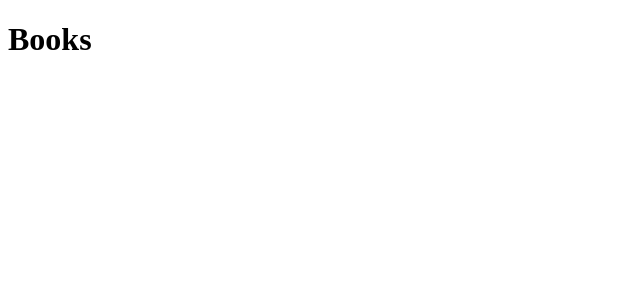
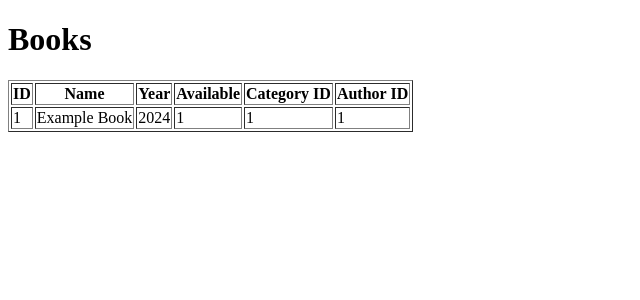
Before and after one commit to VoranReygetov/Python-WEB-1-lab, a FastAPI app: page /book-list in a window 1280 px wide. Shown: the top 300 px of the page, without its empty margins (0-640 px from the left). Run offline with FastAPI, Linux system fonts and the light colour scheme.

Commit message:
Added book-list page, POST methods to Authors, books, Categories

```diff
--- a/LibraryProject/main.py
+++ b/LibraryProject/main.py
@@ -1,7 +1,11 @@
 from sqlalchemy.orm import sessionmaker
 from models import *
 from fastapi import Depends, FastAPI, Body
-from fastapi.responses import JSONResponse, FileResponse, RedirectResponse
+from fastapi.responses import JSONResponse, FileResponse, RedirectResponse, HTMLResponse
+from jinja2 import Environment, FileSystemLoader
+
+file_loader = FileSystemLoader('templates')
+env = Environment(loader=file_loader)
 
 Base.metadata.create_all(bind=engine)
 app = FastAPI()     #uvicorn main:app --reload
@@ -36,8 +40,10 @@ def create_user(data = Body(), db: User = Depends(get_db)):
     return user
 
 @app.get("/book-list")
-def book_list_page():
-    return FileResponse("templates/book-list.html")
+def book_list_page(db: Books = Depends(get_db)):
+    book_list_page = env.get_template('book-list.html')
+    output = book_list_page.render(books=db.query(Books).all())
+    return HTMLResponse(output)
 
 @app.post("/book-list")
 def book_list_page(data = Body(), db: Books = Depends(get_db)):
@@ -48,3 +54,20 @@ def book_list_page(data = Body(), db: Books = Depends(get_db)):
     db.commit()
     db.refresh(book)
     return book
+
+@app.post("/authors")
+def book_list_page(data = Body(), db: Authors = Depends(get_db)):
+    author = Authors(id=data["id"], nameAuthor=data["nameAuthor"],
+                  surnameAuthor=data["surnameAuthor"])
+    db.add(author)
+    db.commit()
+    db.refresh(author)
+    return author
+
+@app.post("/categoies")
+def book_list_page(data = Body(), db: Categories = Depends(get_db)):
+    category = Categories(id=data["id"], nameCategories=data["nameCategories"])
+    db.add(category)
+    db.commit()
+    db.refresh(category)
+    return category
--- a/LibraryProject/templates/book-list.html
+++ b/LibraryProject/templates/book-list.html
@@ -7,7 +7,31 @@
 </head>
 <body>
     <h1>Books</h1>
-
-
+    <table border="1">
+        <thead>
+            <tr>
+                <th>ID</th>
+                <th>Name</th>
+                <th>Year</th>
+                <th>Available</th>
+                <th>Category ID</th>
+                <th>Author ID</th>
+            </tr>
+        </thead>
+        <tbody>
+            {% block content %}
+            {% for book in books %}
+                <tr>
+                    <td>{{ book.id }}</td>
+                    <td>{{ book.nameBook }}</td>
+                    <td>{{ book.yearBook }}</td>
+                    <td>{{ book.availableBook }}</td>
+                    <td>{{ book.category_id }}</td>
+                    <td>{{ book.author_id }}</td>
+                </tr>
+            {% endfor %}
+            {% endblock %}
+        </tbody>
+    </table>
 </body>
 </html>
```
Also changed, not shown: LibraryProject/sql_app.db.
